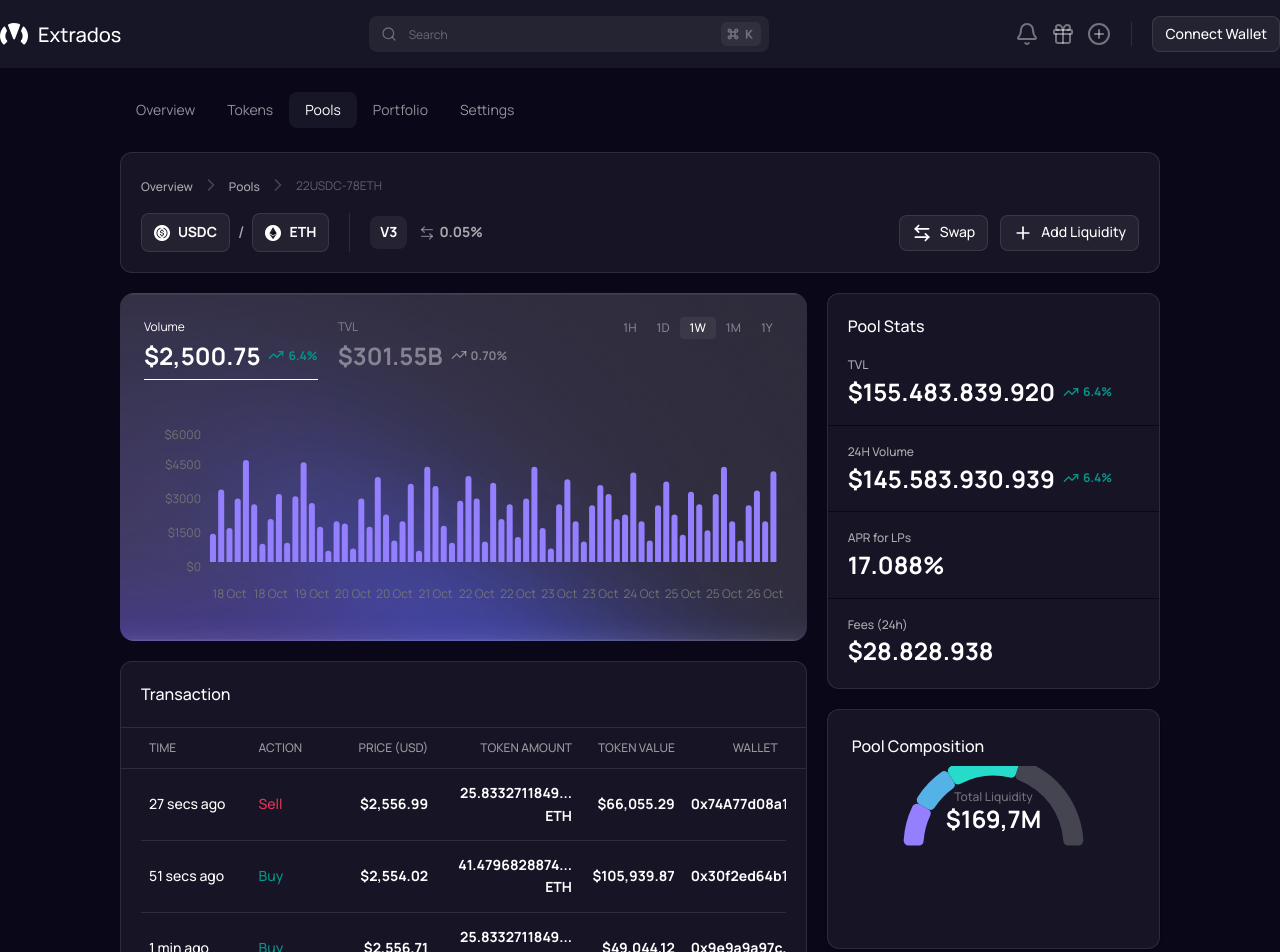
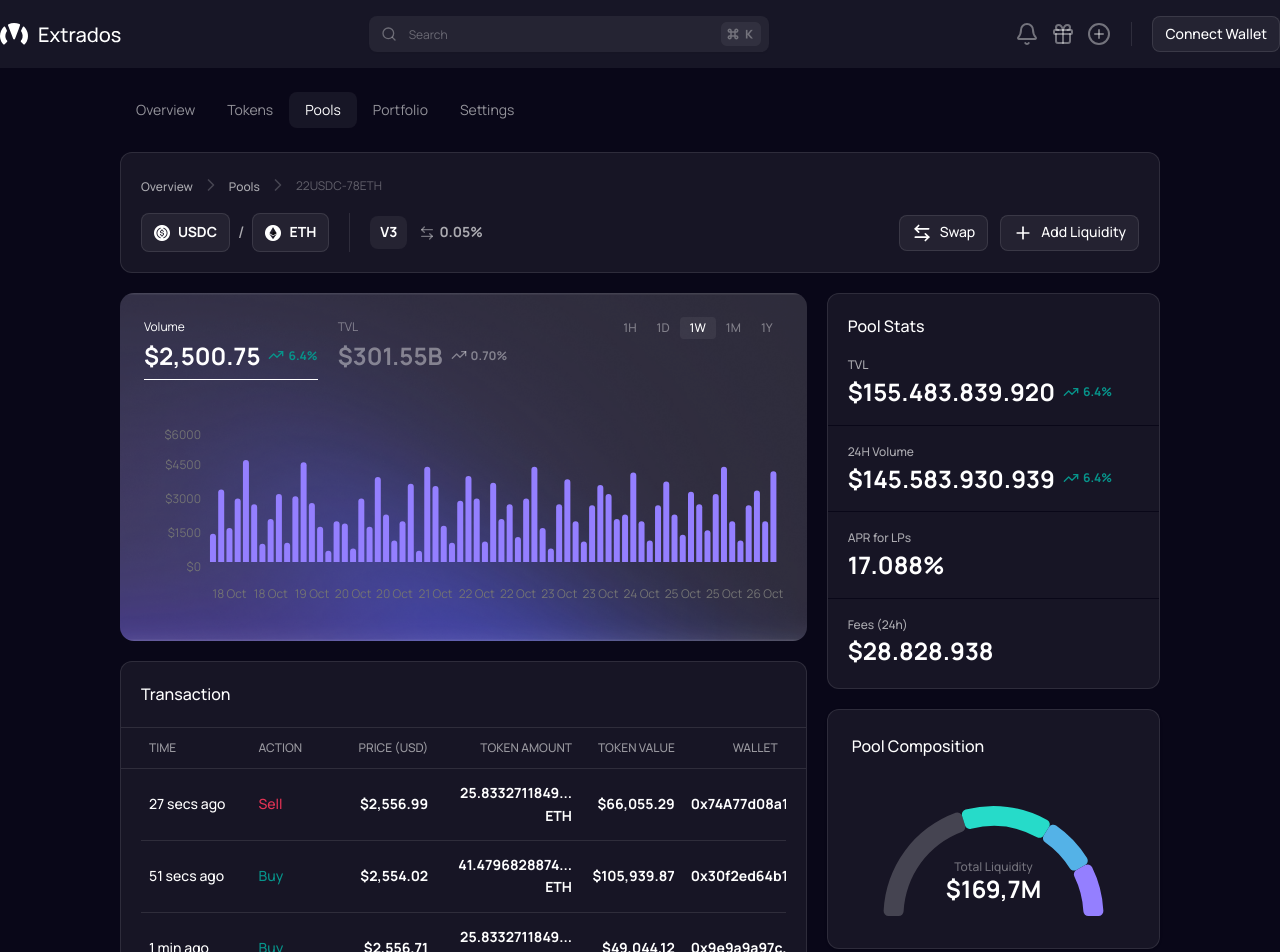
Before and after one commit to azkaanasiyya/extrados, a React (Vite) app: page /pools/details in a window 1280 px wide. Shown: the top 952 px of the page. Built offline with nearby package versions, Linux system fonts and the light colour scheme.

Commit message:
style: adjust chart size

```diff
--- a/src/components/pooldetail/poolcomposition.tsx
+++ b/src/components/pooldetail/poolcomposition.tsx
@@ -39,6 +39,8 @@
 } satisfies ChartConfig
 
 export function PoolComposition() {
+  const outerRadius = 150;
+  const innerRadius = 100;
 
   return (
     <Card className="bg-white-neutral-900 border border-white-neutral-800 rounded-[12px] w-full gap-0 h-[240px]">
@@ -52,9 +54,11 @@
         >
           <RadialBarChart
             data={chartData}
-            endAngle={180}
-            innerRadius={80}
-            outerRadius={130}
+            startAngle={180}
+            endAngle={0}
+            cy={outerRadius}
+            innerRadius={innerRadius}
+            outerRadius={outerRadius}
           >
             <ChartTooltip
               cursor={false}
```
